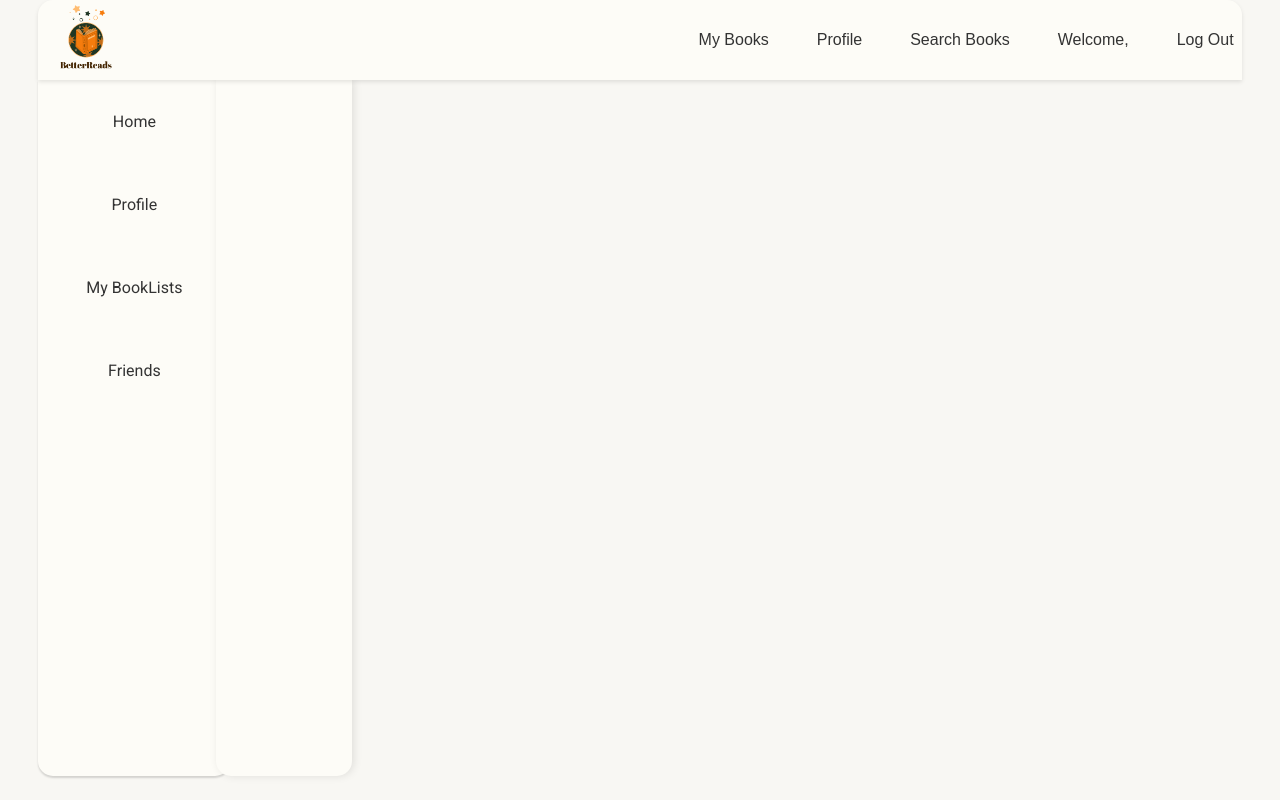
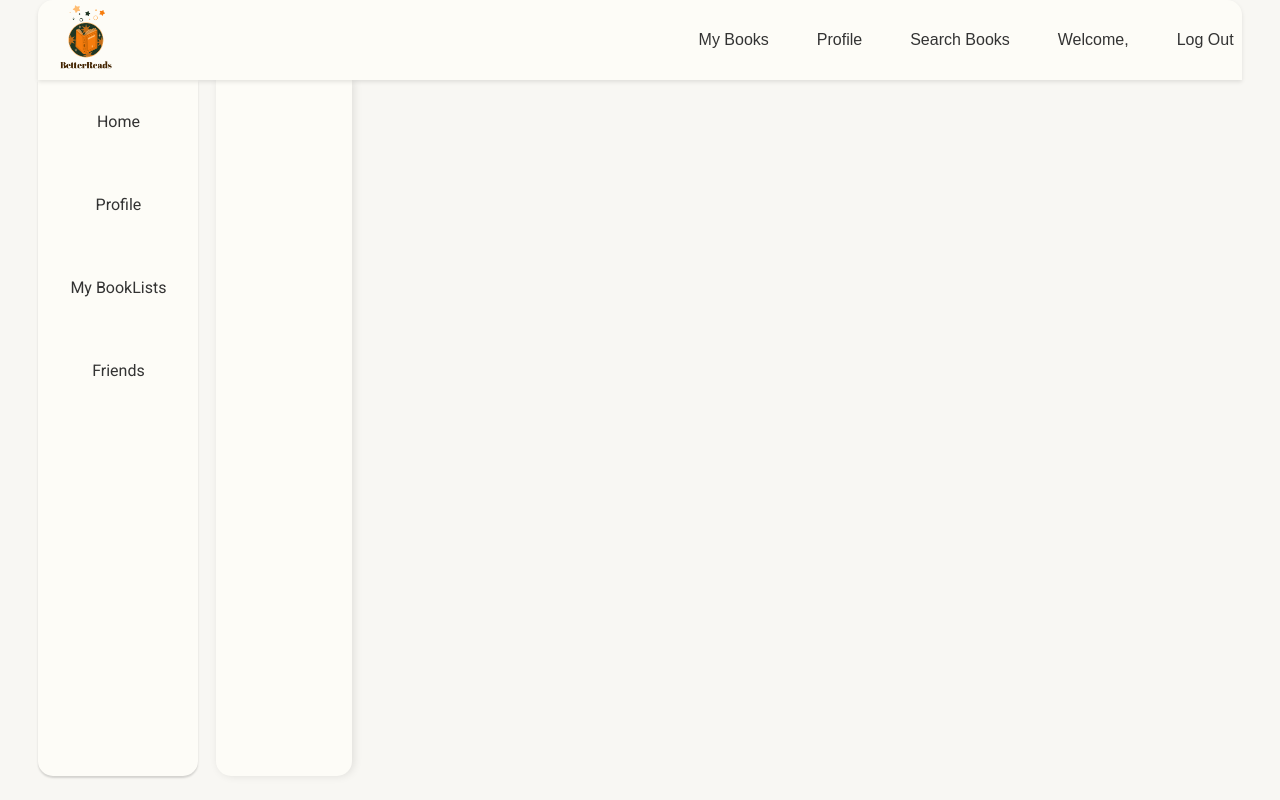
Before and after one commit to camcast04/BetterReads, a React (Create React App) app: page /features in a window 1280 px wide. Built offline with nearby package versions, Linux system fonts and the light colour scheme.

Commit message:
adjust sidebar dimensions

```diff
--- a/src/components/SidePanel/SidePanel.css
+++ b/src/components/SidePanel/SidePanel.css
@@ -5,8 +5,9 @@
   position: fixed;
   top: 10vh;
   left: 3%;
-  width: 15vw;
+  max-width: 200px;
   height: 87vh;
+  margin-right: 100px;
   background: #fdfcf7;
   box-shadow: rgba(0, 0, 0, 0.15) 0px 2px 2px;
   padding: 2rem;
```
